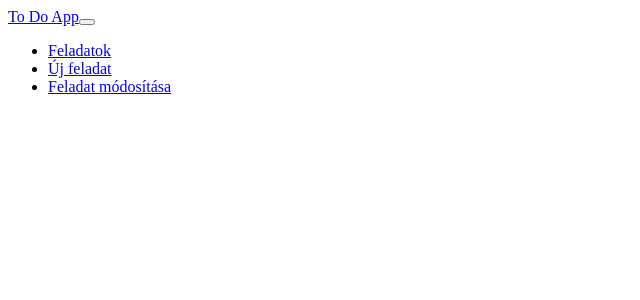
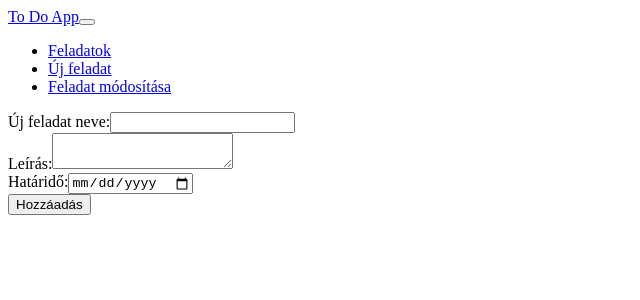
Before and after one commit to b0totmat/vue-feladatok, a Vue app in the folder ToDoApp/todo-app/: page /newtask in a window 1280 px wide. Shown: the top 300 px of the page, without its empty margins (0-640 px from the left). Built offline with nearby package versions, Linux system fonts and the light colour scheme; the HTML template or start-up script is replaced by a standard one.

Commit message:
Feladat hozzáadása - Oldal kinézete

```diff
--- a/ToDoApp/todo-app/src/views/NewTaskView.vue
+++ b/ToDoApp/todo-app/src/views/NewTaskView.vue
@@ -1,2 +1,20 @@
-<template></template>
+<template>
+    <div class="container">
+        <form>
+            <div class="mb-3">
+                <label for="task-name" class="form-label">Új feladat neve:</label>
+                <input type="email" class="form-control" id="task-name">
+            </div>
+            <div class="mb-3">
+                <label for="task-description" class="form-label">Leírás:</label>
+                <textarea class="form-control" id="task-description"></textarea>
+            </div>
+            <div class="mb-3">
+                <label for="task-deadline" class="form-label">Határidő:</label>
+                <input type="date" class="form-control" id="task-deadline">
+            </div>
+            <button type="submit" class="btn btn-primary">Hozzáadás</button>
+        </form>
+    </div>
+</template>
 <script setup></script>
```
